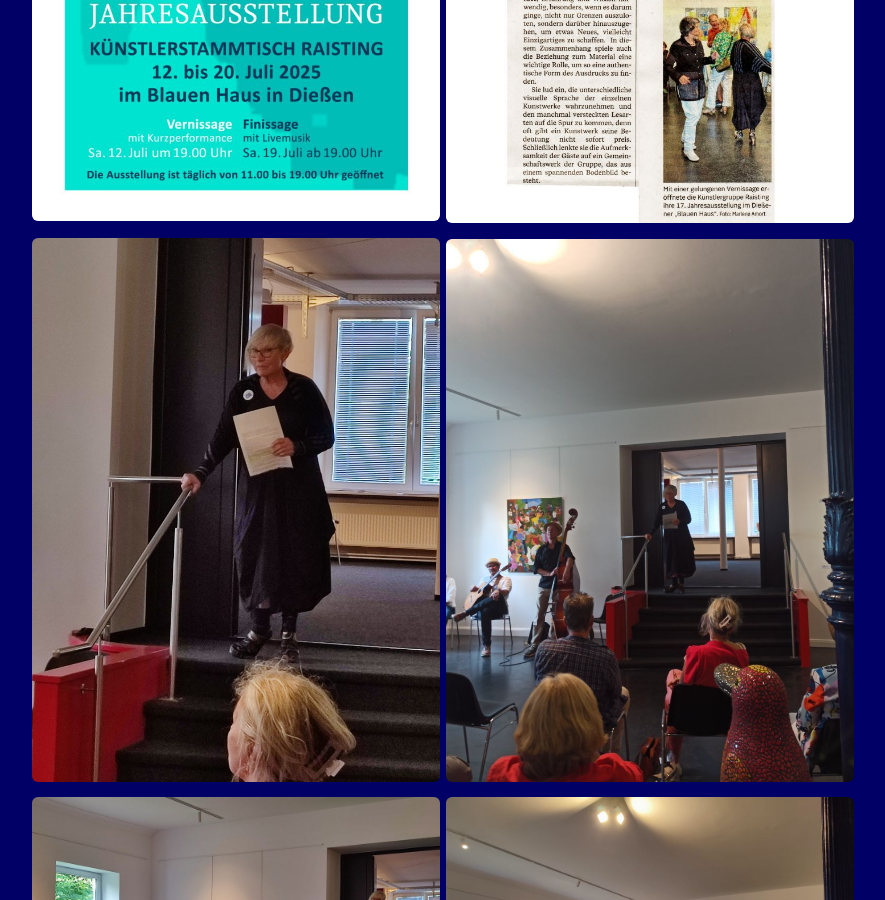
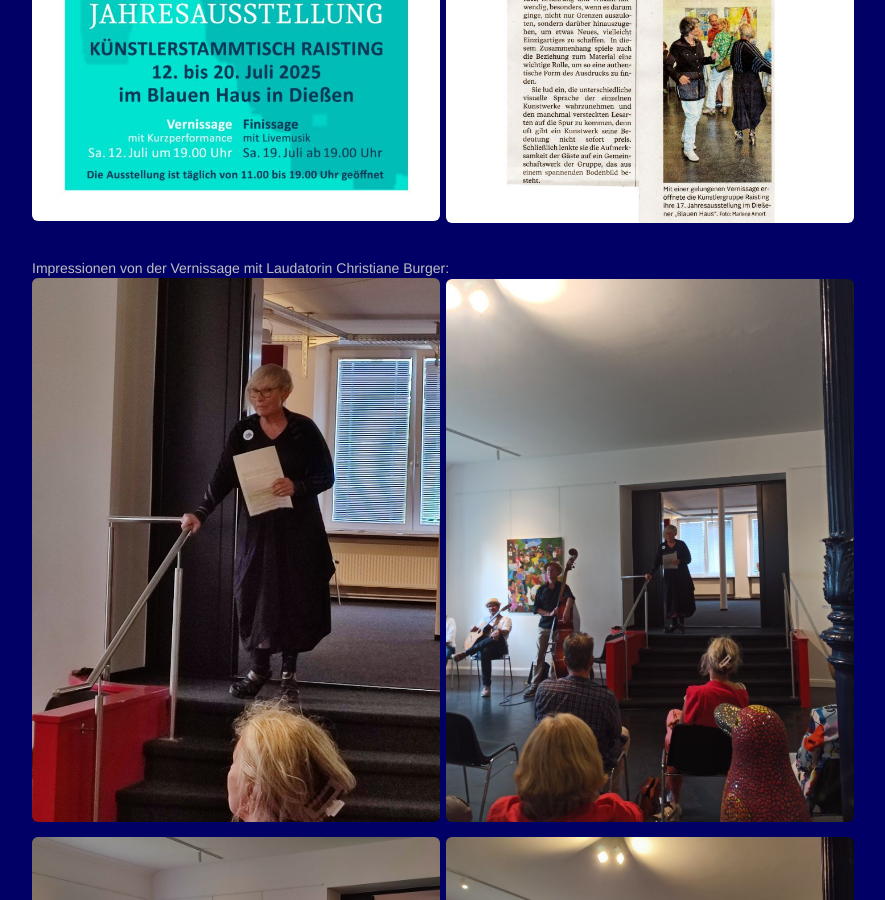
Before and after one commit to schmidb/CBArts, a Jekyll site: the page built from ausstellungen.html, in a window 1280 px wide and 900 px high, scrolled down 855 px. Shown: the whole window, without its empty margins (98-983 px from the left). Built offline with Jekyll 4.4.1, drawn with Linux system fonts in a browser that asks for light colours.

Commit message:
small improvements

```diff
--- a/ausstellungen.html
+++ b/ausstellungen.html
@@ -21,6 +21,8 @@ layout: default
     <img src="img/ausstellungen/zeitung2025.jpg" width=40% class="img-rounded">
   </a>
 </p>
+<br>
+Impressionen von der Vernissage mit Laudatorin Christiane Burger:
 <p>
 <img src="img/ausstellungen/bilder-ausstellung-2025-1.jpg" width=40% class="img-rounded">
 <img src="img/ausstellungen/bilder-ausstellung-2025-2.jpg" width=40% class="img-rounded">
--- a/skulpturen.html
+++ b/skulpturen.html
@@ -16,7 +16,6 @@ layout: default
 
 <br>
 <h3>"Von-OBEN-HERAB"</h3>
-
 <p>VON-OBEN-HERAB lässt Christiane Burger die vier sehr menschlich
 wirkenden Engel  wohlwollend sich allem Irdischen zuwenden. "Schutz und
 Begleitung wünschen wir uns von Ihnen, diesen Engel, besonders in
```
